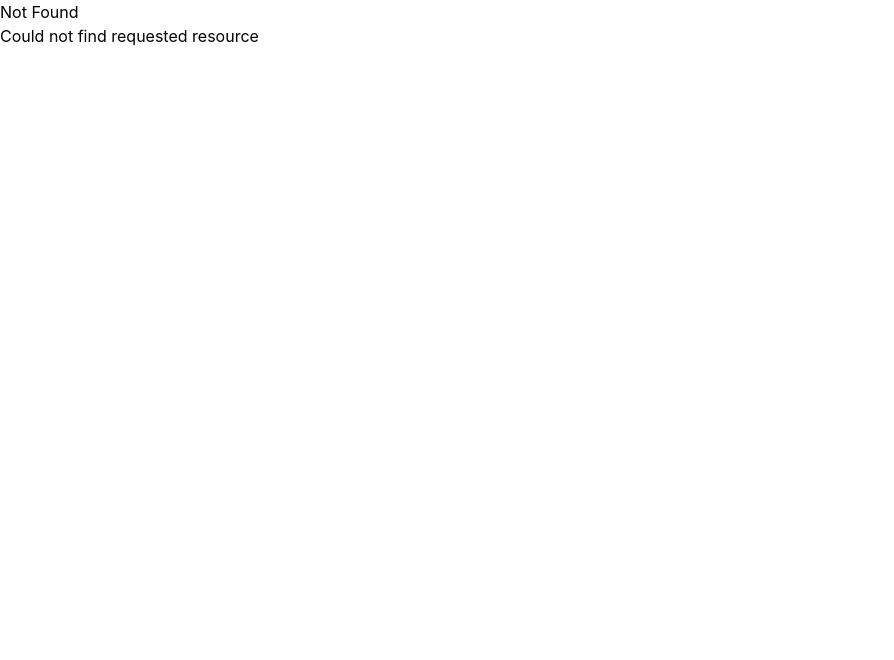
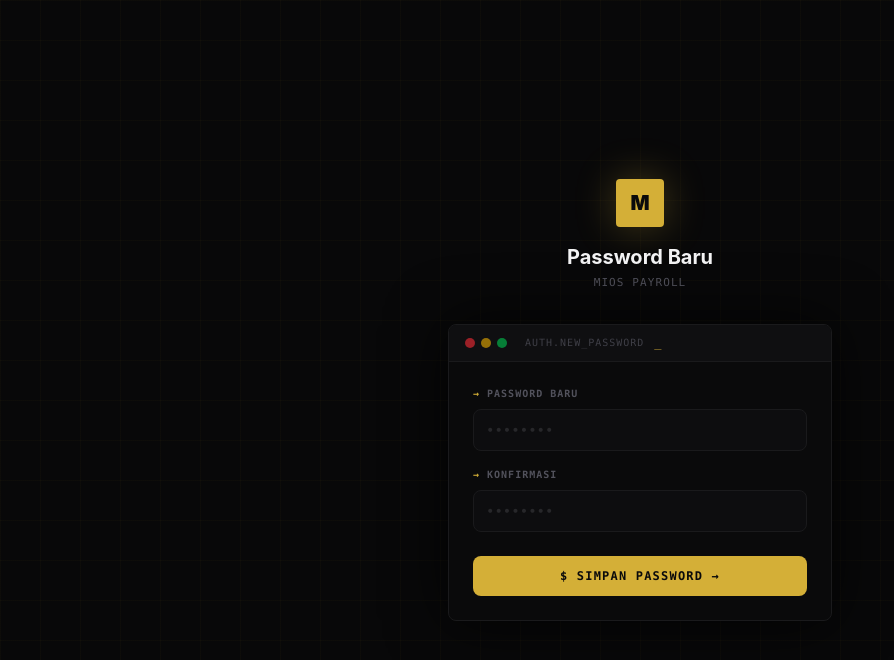
Before and after one commit to MSIConsultant/mios-payroll-v5, a Next.js app: page /reset-password in a window 1280 px wide. Before the commit this address had no page. Shown: the top 660 px of the page, without its empty margins (0-894 px from the left). Built offline with nearby package versions, Linux system fonts and the light colour scheme.

Commit message:
Implement reset password page with form handling

```diff
--- /dev/null
+++ b/app/reset-password/page.tsx
@@ -0,0 +1,93 @@
+'use client';
+import { useState, useEffect } from 'react';
+import { createClient } from '@/lib/supabase/client';
+import { useRouter } from 'next/navigation';
+
+export default function ResetPasswordPage() {
+  const [password, setPassword]   = useState('');
+  const [confirm, setConfirm]     = useState('');
+  const [loading, setLoading]     = useState(false);
+  const [error, setError]         = useState('');
+  const [focused, setFocused]     = useState<string | null>(null);
+  const router = useRouter();
+
+  async function handleSubmit(e: React.FormEvent) {
+    e.preventDefault();
+    if (password !== confirm) { setError('Password tidak cocok.'); return; }
+    if (password.length < 6)  { setError('Minimal 6 karakter.'); return; }
+    setLoading(true); setError('');
+    const supabase = createClient();
+    const { error: err } = await supabase.auth.updateUser({ password });
+    if (err) { setError(err.message); setLoading(false); }
+    else router.push('/dashboard');
+  }
+
+  return (
+    <div className="min-h-screen bg-[#080809] flex items-center justify-center p-4 relative overflow-hidden">
+      <div className="animate-scanline absolute inset-0 w-full h-8 bg-white/[0.02] pointer-events-none z-0" />
+      <div className="absolute inset-0 z-0" style={{
+        backgroundImage: 'linear-gradient(rgba(212,175,55,0.03) 1px, transparent 1px), linear-gradient(90deg, rgba(212,175,55,0.03) 1px, transparent 1px)',
+        backgroundSize: '40px 40px'
+      }} />
+      <div className="relative z-10 w-full max-w-sm">
+        <div className="text-center mb-8 animate-fade-in-up stagger-1">
+          <div className="inline-flex items-center justify-center w-12 h-12 bg-[#D4AF37] rounded mb-4"
+            style={{ boxShadow: '0 0 40px rgba(212,175,55,0.3)' }}>
+            <span className="text-[#0A0A0B] font-black text-xl">M</span>
+          </div>
+          <h1 className="text-xl font-bold text-zinc-100">Password Baru</h1>
+          <p className="text-[11px] text-zinc-600 uppercase tracking-widest mt-1 font-mono">MIOS Payroll</p>
+        </div>
+        <div className="bg-[#0A0A0B] border border-[#1A1A1C] rounded-lg overflow-hidden animate-fade-in-up stagger-2"
+          style={{ boxShadow: '0 0 60px rgba(0,0,0,0.8)' }}>
+          <div className="px-4 py-2.5 bg-[#0F0F11] border-b border-[#1A1A1C] flex items-center gap-1.5">
+            <div className="w-2.5 h-2.5 rounded-full bg-red-500/60" />
+            <div className="w-2.5 h-2.5 rounded-full bg-yellow-500/60" />
+            <div className="w-2.5 h-2.5 rounded-full bg-green-500/60" />
+            <span className="ml-3 text-[10px] text-zinc-700 font-mono uppercase tracking-widest">auth.new_password</span>
+            <span className="ml-1 text-[#D4AF37] animate-blink font-mono text-xs">_</span>
+          </div>
+          <form onSubmit={handleSubmit} className="p-6 space-y-4 font-mono">
+            {error && (
+              <div className="p-3 bg-red-900/20 border border-red-800/30 rounded text-xs text-red-400">
+                <span className="text-red-600">ERR </span>{error}
+              </div>
+            )}
+            {[
+              { id: 'password', label: 'Password Baru', val: password, set: setPassword },
+              { id: 'confirm',  label: 'Konfirmasi',    val: confirm,  set: setConfirm },
+            ].map(f => (
+              <div key={f.id}>
+                <label className="block text-[10px] font-bold text-zinc-600 uppercase tracking-widest mb-2">
+                  <span className="text-[#D4AF37]">→</span> {f.label}
+                </label>
+                <input type="password" value={f.val} required
+                  onChange={e => f.set(e.target.value)}
+                  onFocus={() => setFocused(f.id)} onBlur={() => setFocused(null)}
+                  placeholder="••••••••"
+                  className="w-full px-3 py-2.5 bg-[#0D0D0F] border rounded-lg text-sm text-zinc-200 placeholder:text-zinc-800 outline-none transition-all duration-300"
+                  style={{ borderColor: focused === f.id ? 'rgba(212,175,55,0.5)' : '#1A1A1C' }} />
+              </div>
+            ))}
+            <div className="pt-2">
+              <button type="submit" disabled={loading}
+                className="w-full py-3 rounded-lg font-bold text-xs uppercase tracking-widest transition-all duration-300 relative overflow-hidden group disabled:opacity-50"
+                style={{ background: loading ? '#1A1A1C' : '#D4AF37', color: loading ? '#666' : '#0A0A0B' }}>
+                <div className="absolute inset-0 translate-x-[-100%] group-hover:translate-x-[100%] transition-transform duration-700"
+                  style={{ background: 'linear-gradient(90deg, transparent, rgba(255,255,255,0.15), transparent)' }} />
+                <span className="relative">
+                  {loading ? (
+                    <span className="flex items-center justify-center gap-2">
+                      <span className="w-3 h-3 border border-zinc-500 border-t-zinc-300 rounded-full animate-spin" />
+                      Menyimpan...
+                    </span>
+                  ) : '$ simpan password →'}
+                </span>
+              </button>
+            </div>
+          </form>
+        </div>
+      </div>
+    </div>
+  );
+}
```
